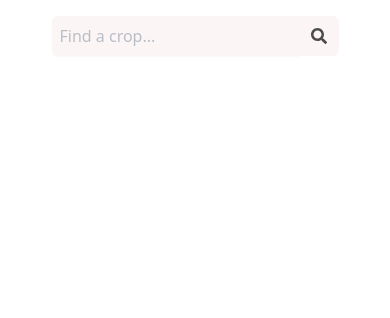
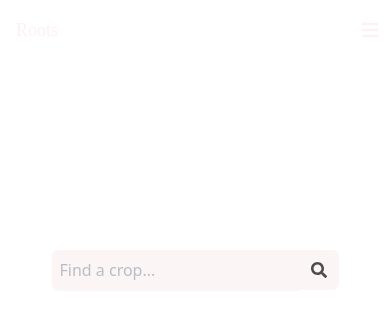
Before and after one commit to fac28/roots, a Next.js app: page /search in a window 390 px wide. Shown: the top 318 px of the page. Built offline with nearby package versions, Linux system fonts and the light colour scheme.

Commit message:
hamburger on home done

```diff
--- a/app/globals.css
+++ b/app/globals.css
@@ -19,12 +19,8 @@ body {
   .notmd{
     @apply bg-primaryGreen
   }
-  .notmd::after{
-    position:absolute;
-    top:0;
-    left:0;
-    height: 200px;
-    background-color: pink;
-    z-index:10;
-  }
 }
+
+.searchmargintop{
+  margin-top: 150px;
+}
--- a/app/layout.tsx
+++ b/app/layout.tsx
@@ -1,4 +1,5 @@
 import './globals.css';
+import Header from '@/components/Header';
 
 const defaultUrl = process.env.VERCEL_URL
   ? `https://${process.env.VERCEL_URL}`
@@ -26,6 +27,7 @@ export default function RootLayout({
       </head>
       <body>
         <main className='min-h-screen flex flex-col items-center'>
+          <Header />
           {children}
         </main>
       </body>
--- a/app/page.tsx
+++ b/app/page.tsx
@@ -15,7 +15,7 @@ export default async function Index() {
         }}
       >
         <section className='min-h-screen flex flex-col items-center'>
-          <Header />
+          {/* <Header /> */}
           <SearchBar />
         </section>
       </section>
--- a/components/Header.tsx
+++ b/components/Header.tsx
@@ -1,17 +1,26 @@
 'use client';
-import { useState } from 'react';
+import { useState, useEffect } from 'react';
 import NavItem from './NavItem';
 
 export default function Header() {
   const [toggle, setToggle] = useState(true);
+  const [isHomePage, setIsHomePage] = useState(false);
 
   const handleToggle = () => {
     setToggle((prevState) => !prevState);
   };
 
+  useEffect(() => {
+    setIsHomePage(window.location.pathname === '/');
+  }, []);
+
   return (
     <>
-      <nav className='text-primaryLight font-playfair mb-10 w-full'>
+      <nav
+        className={`${
+          isHomePage ? 'absolute' : ''
+        } text-primaryLight font-playfair mb-10 w-full z-50`}
+      >
         <div className='w-full mx-auto bg-transparent'>
           <div
             className={`${
@@ -34,7 +43,9 @@ export default function Header() {
               >
                 <span className='sr-only '>Open main menu</span>
                 <svg
-                  className={`${toggle ? '' : 'hidden'} w-6 h-6 m-2`}
+                  className={`${
+                    toggle ? '' : 'hidden'
+                  } w-6 h-6 m-2 text-primaryLight`}
                   fill='currentColor'
                   viewBox='0 0 20 20'
                   xmlns='http://www.w3.org/2000/svg'
@@ -69,7 +80,7 @@ export default function Header() {
                 <NavItem link='/' title='Home' />
                 <NavItem link='/search' title='Find a veggie' />
                 <NavItem link='#' title='Take a survey' />
-                <NavItem link='/mygarden' title='My garden' />
+                {/* <NavItem link='/mygarden' title='My garden' /> */}
                 <NavItem link='/signup' title='Sign up' />
               </ul>
             </div>
--- a/components/SearchBar.tsx
+++ b/components/SearchBar.tsx
@@ -38,7 +38,7 @@ export const SearchBar: React.FC = () => {
   };
 
   return (
-    <div className='flex justify-center mt-4'>
+    <div className='flex justify-center searchmargintop'>
       <form
         onSubmit={handleSubmit}
         className='flex opacity-70 transition-opacity duration-200 focus-within:opacity-90'
--- a/package.json
+++ b/package.json
@@ -25,6 +25,7 @@
     "react": "18.2.0",
     "react-dom": "18.2.0",
     "react-icons": "^4.11.0",
+    "react-router-dom": "^6.18.0",
     "tailwindcss": "3.3.3",
     "typescript": "5.1.3"
   },
```
Also changed, not shown: 1 other file (tests, documents, lock files or other folders).
